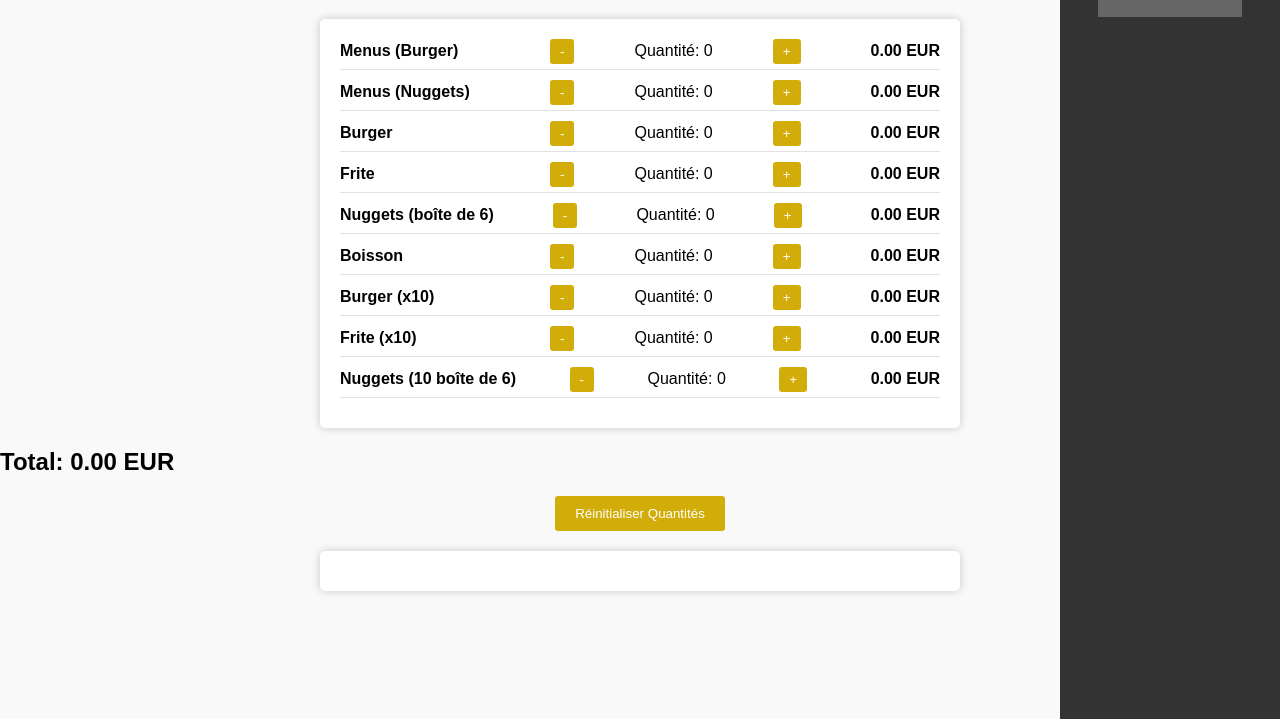
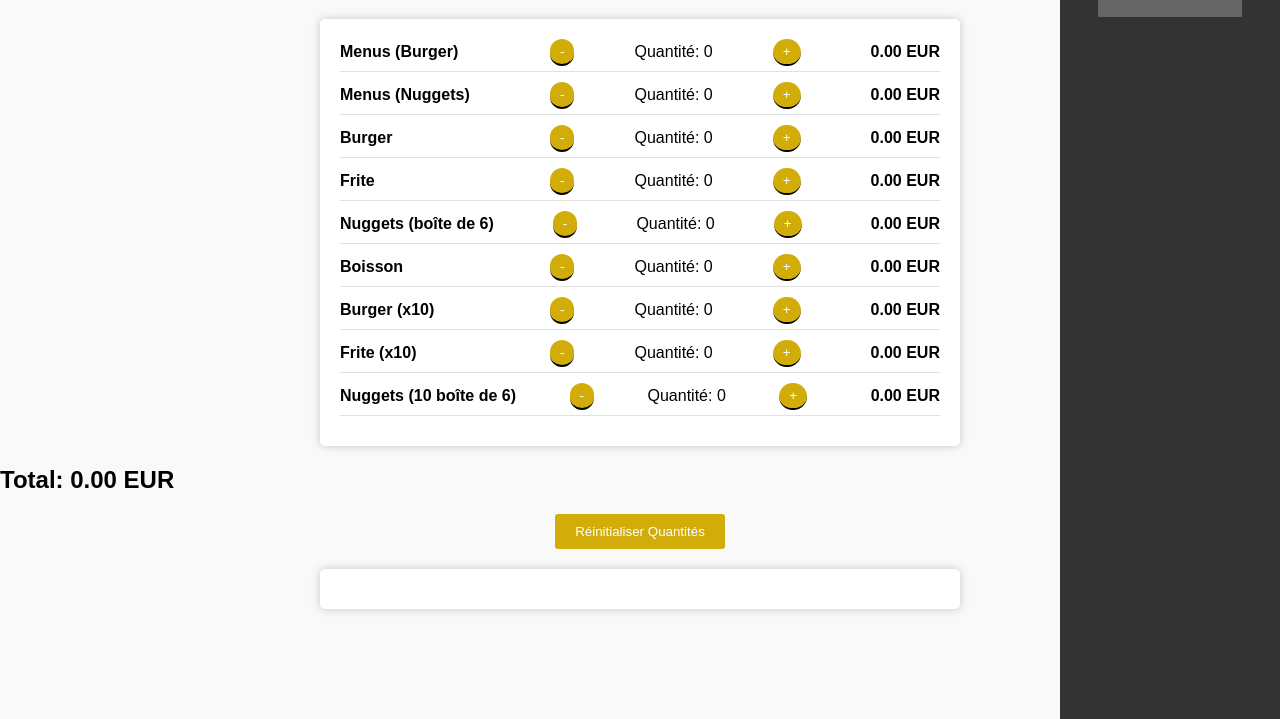
Before and after one commit to LMDM21/panier-macdo, a plain HTML site: page index.html in a window 1280 px wide. Shown: the part 81-800 px from the top of the page. Drawn offline with Linux system fonts and the light colour scheme.

Commit message:
Update index.html

```diff
--- a/index.html
+++ b/index.html
@@ -54,9 +54,12 @@
         .item button {
             background-color: #D2AD0A;
             color: white;
-            border: none;
+            border: solide;
+            border-left: #cecccc96;
+            border-right: #cecccc96;
+            border-top: #cecccc96;
             padding: 5px 10px;
-            border-radius: 3px;
+            border-radius: 36px;
             cursor: pointer;
         }
 
@@ -181,15 +184,15 @@
 
         // Liste pré-définie d'articles (modifiable)
         const articlesPreDefinis = [
-            { nom: "Menus (Burger)", prix: 12, quantite: 0, categorie: "Menus", image: "lien_vers_image1.jpg" },
-            { nom: "Menus (Nuggets)", prix: 10, quantite: 0, categorie: "Menus", image: "lien_vers_image2.jpg" },
-            { nom: "Burger", prix: 7, quantite: 0, categorie: "Burger", image: "lien_vers_image1.jpg" },
-            { nom: "Frite", prix: 4, quantite: 0, categorie: "Frites", image: "lien_vers_image1.jpg" },
-            { nom: "Nuggets (boîte de 6)", prix: 5, quantite: 0, categorie: "Nuggets", image: "lien_vers_image2.jpg" },
-            { nom: "Boisson", prix: 3, quantite: 0, categorie: "Boissons", image: "lien_vers_image2.jpg" },
-            { nom: "Burger (x10)", prix: 70, quantite: 0, categorie: "Burger", image: "lien_vers_image1.jpg" },
-            { nom: "Frite (x10)", prix: 40, quantite: 0, categorie: "Frites", image: "lien_vers_image1.jpg" },
-            { nom: "Nuggets (10 boîte de 6)", prix: 50, quantite: 0, categorie: "Nuggets", image: "lien_vers_image2.jpg" }
+            { nom: "Menus (Burger)", prix: 12, quantite: 0, categorie: "Menus", image: "https://zupimages.net/up/23/38/1o0z.jpg" },
+            { nom: "Menus (Nuggets)", prix: 10, quantite: 0, categorie: "Menus", image: "https://zupimages.net/up/23/38/3i5h.jpg" },
+            { nom: "Burger", prix: 7, quantite: 0, categorie: "Burger", image: "https://zupimages.net/up/23/38/din5.jpg" },
+            { nom: "Frite", prix: 4, quantite: 0, categorie: "Frites", image: "https://zupimages.net/up/23/38/s130.jpg" },
+            { nom: "Nuggets (boîte de 6)", prix: 5, quantite: 0, categorie: "Nuggets", image: "https://zupimages.net/up/23/38/8cn5.jpg" },
+            { nom: "Boisson", prix: 3, quantite: 0, categorie: "Boissons", image: "https://zupimages.net/up/23/38/b8vk.jpg" },
+            { nom: "Burger (x10)", prix: 70, quantite: 0, categorie: "Burger", image: "https://zupimages.net/up/23/38/oc72.jpg" },
+            { nom: "Frite (x10)", prix: 40, quantite: 0, categorie: "Frites", image: "https://zupimages.net/up/23/38/rozk.jpg" },
+            { nom: "Nuggets (10 boîte de 6)", prix: 50, quantite: 0, categorie: "Nuggets", image: "https://zupimages.net/up/23/38/nb1k.jpg" }
             // ... Ajoutez les autres articles avec leurs images
         ];
 
```
